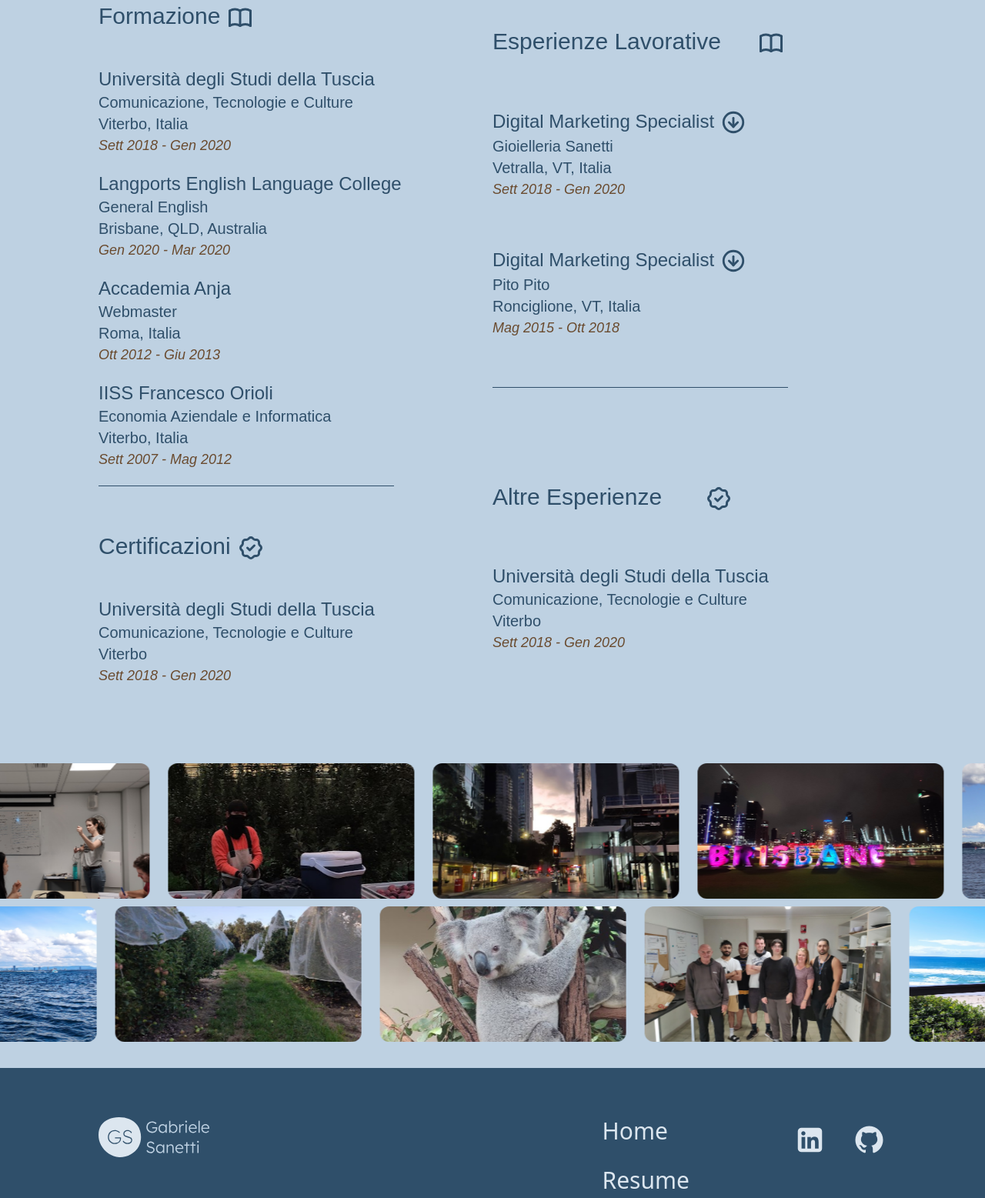
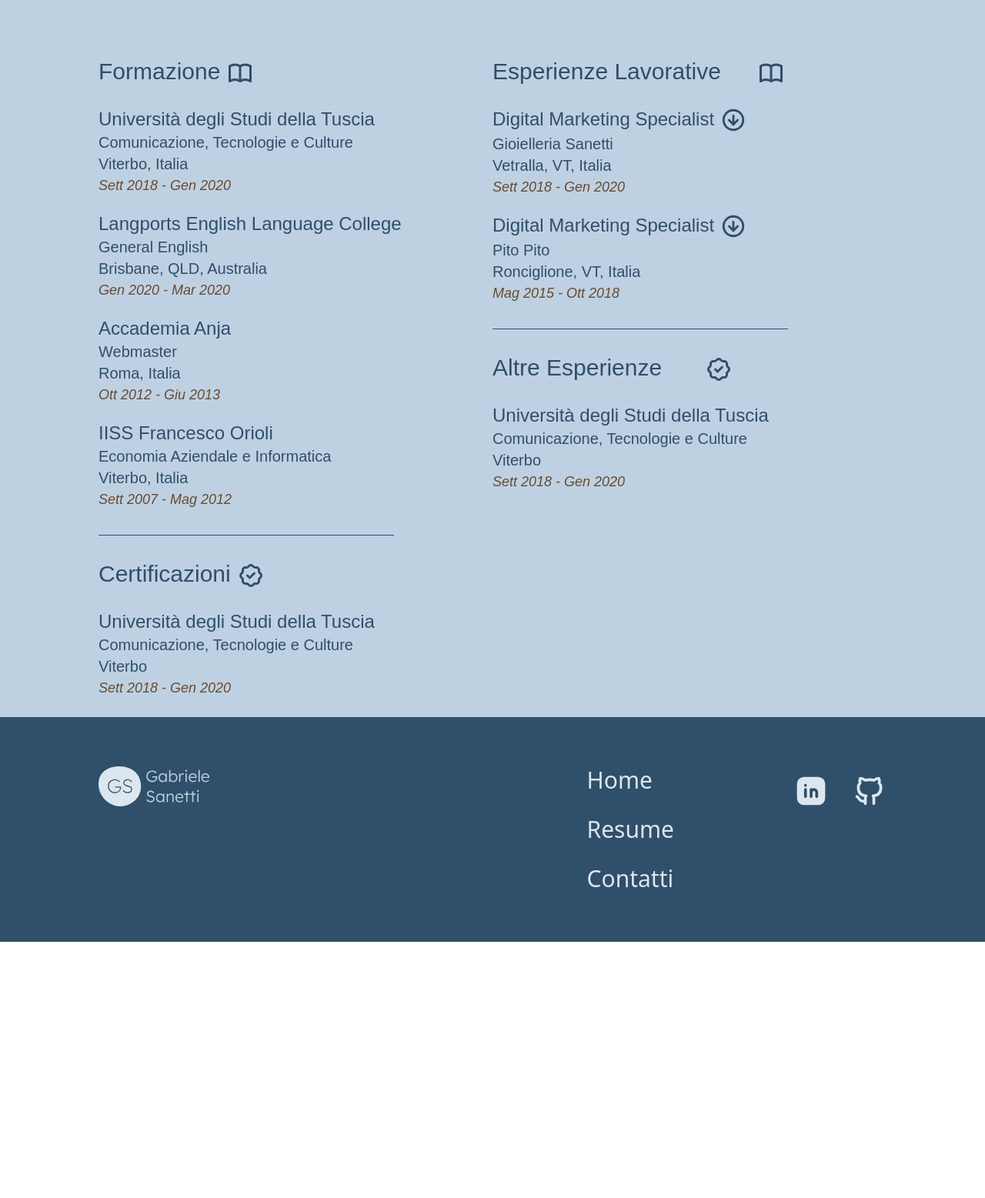
Before and after one commit to GabrieleSanetti/gabrielesanetti.github.io, a website: page index.html in a window 1280 px wide. Shown: the part 485-2042 px from the top of the page at 77% size. After the commit the page ends 1709 px from the top, so only its background shows below. Drawn offline with Linux system fonts and the light colour scheme.

Commit message:
Changed the social icons with svgs' paths Changed the hover state for the footer's menu Fixed the alignment of the two cols grid in desktop version

```diff
--- a/index.html
+++ b/index.html
@@ -51,8 +51,8 @@
                     </svg></a>
                 </div>
                 <div class="grid grid-cols-2 gap-3 md:gap-5 *:text-myblue-400 *:hover:text-myblue-100 *:text-3xl *:md:text-4xl *:transition-colors *:duration-300 w-fit justify-items-end-safe">
-                    <a class="" target="_blank" href="https://www.linkedin.com/in/gabrielesanetti/"><i class="fa-brands fa-square-linkedin"></i></a>
-                    <a class="" target="_blank" href="https://github.com/GabrieleSanetti"><i class="fa-brands fa-github"></i></a>
+                    <a class="" target="_blank" href="https://www.linkedin.com/in/gabrielesanetti/"><svg  xmlns="http://www.w3.org/2000/svg" viewBox="0 0 24 24"  fill="currentColor"  class="w-9 icon icon-tabler icons-tabler-filled icon-tabler-brand-linkedin"><path stroke="none" d="M0 0h24v24H0z" fill="none"/><path d="M17 2a5 5 0 0 1 5 5v10a5 5 0 0 1 -5 5h-10a5 5 0 0 1 -5 -5v-10a5 5 0 0 1 5 -5zm-9 8a1 1 0 0 0 -1 1v5a1 1 0 0 0 2 0v-5a1 1 0 0 0 -1 -1m6 0a3 3 0 0 0 -1.168 .236l-.125 .057a1 1 0 0 0 -1.707 .707v5a1 1 0 0 0 2 0v-3a1 1 0 0 1 2 0v3a1 1 0 0 0 2 0v-3a3 3 0 0 0 -3 -3m-6 -3a1 1 0 0 0 -.993 .883l-.007 .127a1 1 0 0 0 1.993 .117l.007 -.127a1 1 0 0 0 -1 -1" /></svg></a>
+                    <a class="" target="_blank" href="https://github.com/GabrieleSanetti"><svg  xmlns="http://www.w3.org/2000/svg" viewBox="0 0 24 24"  fill="none"  stroke="currentColor"  stroke-width="2"  stroke-linecap="round"  stroke-linejoin="round"  class="w-9 icon icon-tabler icons-tabler-outline icon-tabler-brand-github"><path stroke="none" d="M0 0h24v24H0z" fill="none"/><path d="M9 19c-4.3 1.4 -4.3 -2.5 -6 -3m12 5v-3.5c0 -1 .1 -1.4 -.5 -2c2.8 -.3 5.5 -1.4 5.5 -6a4.6 4.6 0 0 0 -1.3 -3.2a4.2 4.2 0 0 0 -.1 -3.2s-1.1 -.3 -3.5 1.3a12.3 12.3 0 0 0 -6.2 0c-2.4 -1.6 -3.5 -1.3 -3.5 -1.3a4.2 4.2 0 0 0 -.1 3.2a4.6 4.6 0 0 0 -1.3 3.2c0 4.6 2.7 5.7 5.5 6c-.6 .6 -.6 1.2 -.5 2v3.5" /></svg></a>
                 </div>
             </nav>
         </header>
@@ -66,45 +66,45 @@
                     <li class=""><a href="#alesp">Altre Esperienze</a></li>
                 </ul>
             </div>
-            <div class="w-cont mx-auto grid grid-cols-2 justify-items-center-safe *:content-center-safe max-sm:gap-x-12 mb-6">
+            <div class="w-4/5 md:w-2/3 mx-auto grid grid-cols-2 justify-items-center-safe *:content-center-safe max-sm:gap-x-12 mb-6">
                 <h2 class="font-lexend font-light text-5xl md:text-9xl text-myblue-400 justify-self-end-safe">Gabriele<br />Sanetti</h2>
                 <img class="clip-blob w-80" src="assets/img/gabriele-sanetti.webp" alt="">
             </div>
 
-            <div class="w-cont mx-auto grid max-sm:grid-cols-1 grid-cols-2">
-                <div class="grid auto-rows-auto *:mb-5">
-                    <div id="forma" class="grid grid-cols-2 justify-self-start gap-2 content-center-safe">
+            <div class="w-cont mx-auto grid grid-cols-1 md:grid-cols-2 mt-24">
+                <div class="grid auto-rows-auto md:h-max">
+                    <div id="forma" class="grid grid-cols-2 justify-self-start gap-x-2 content-center-safe">
                         <h3 class="font-lex font-normal text-myblue-400 text-2xl md:text-3xl mb-5 md:mb-7 w-fit">Formazione</h3>
                         <svg  xmlns="http://www.w3.org/2000/svg" viewBox="0 0 24 24"  fill="none"  stroke="currentColor"  stroke-width="2"  stroke-linecap="round"  stroke-linejoin="round"  class="icon icon-tabler icons-tabler-outline icon-tabler-book text-myblue-400 w-7 md:w-9 pt-0.5"><path stroke="none" d="M0 0h24v24H0z" fill="none"/><path d="M3 19a9 9 0 0 1 9 0a9 9 0 0 1 9 0" /><path d="M3 6a9 9 0 0 1 9 0a9 9 0 0 1 9 0" /><path d="M3 6l0 13" /><path d="M12 6l0 13" /><path d="M21 6l0 13" /></svg>
                     </div>
-                    <ul class="">
+                    <ul class="mb-5">
                         <li class="font-lex font-light text-myblue-400 text-lg md:text-2xl">Università degli Studi della Tuscia</li>
                         <li class="font-lex font-extralight text-myblue-400 text-base md:text-xl">Comunicazione, Tecnologie e Culture</li>
                         <li class="font-lex font-extralight text-myblue-400 text-sm md:text-xl">Viterbo, Italia</li>
                         <li class="font-lex font-extralight italic text-mybrown-300 text-sm md:text-lg">Sett 2018 - Gen 2020</li>
                     </ul>
-                    <ul>
+                    <ul class="mb-5">
                         <li class="font-lex font-light text-myblue-400 text-lg md:text-2xl">Langports English Language College</li>
                         <li class="font-lex font-extralight text-myblue-400 text-base md:text-xl">General English</li>
                         <li class="font-lex font-extralight text-myblue-400 text-sm md:text-xl">Brisbane, QLD, Australia</li>
                         <li class="font-lex font-extralight italic text-mybrown-300 text-sm md:text-lg">Gen 2020 - Mar 2020</li>
                     </ul>
-                    <ul>
+                    <ul class="mb-5">
                         <li class="font-lex font-light text-myblue-400 text-lg md:text-2xl">Accademia Anja</li>
                         <li class="font-lex font-extralight text-myblue-400 text-base md:text-xl">Webmaster</li>
                         <li class="font-lex font-extralight text-myblue-400 text-sm md:text-xl">Roma, Italia</li>
                         <li class="font-lex font-extralight italic text-mybrown-300 text-sm md:text-lg">Ott 2012 - Giu 2013</li>
                     </ul>
-                    <ul>
+                    <ul class="">
                         <li class="font-lex font-light text-myblue-400 text-lg md:text-2xl">IISS Francesco Orioli</li>
                         <li class="font-lex font-extralight text-myblue-400 text-base md:text-xl">Economia Aziendale e Informatica</li>
                         <li class="font-lex font-extralight text-myblue-400 text-sm md:text-xl">Viterbo, Italia</li>
                         <li class="font-lex font-extralight italic text-mybrown-300 text-sm md:text-lg">Sett 2007 - Mag 2012</li>
                     </ul>
                     <!-- ///FINE FORMAZIONE/// -->
-                    <hr class="text-myblue-400 w-[90%] md:w-[75%]">
+                    <div id="cert" class="text-myblue-400 w-[90%] md:w-[75%] h-px bg-myblue-400 my-8"></div>
                     <!-- ///INIZIO CERITIFICAZIONI/// -->
-                    <div id="cert" class="grid grid-cols-2 justify-self-start gap-2 content-center-safe mt-10">
+                    <div class="grid grid-cols-2 justify-self-start gap-2 content-center-safe">
                         <h3 class="font-lex font-normal text-myblue-400 text-2xl md:text-3xl mb-5 md:mb-7 w-fit">Certificazioni</h3>
                         <svg  xmlns="http://www.w3.org/2000/svg" viewBox="0 0 24 24"  fill="none"  stroke="currentColor"  stroke-width="2"  stroke-linecap="round"  stroke-linejoin="round"  class="icon icon-tabler icons-tabler-outline icon-tabler-rosette-discount-check text-myblue-400 w-7 md:w-9 pt-0.5"><path stroke="none" d="M0 0h24v24H0z" fill="none"/><path d="M5 7.2a2.2 2.2 0 0 1 2.2 -2.2h1a2.2 2.2 0 0 0 1.55 -.64l.7 -.7a2.2 2.2 0 0 1 3.12 0l.7 .7c.412 .41 .97 .64 1.55 .64h1a2.2 2.2 0 0 1 2.2 2.2v1c0 .58 .23 1.138 .64 1.55l.7 .7a2.2 2.2 0 0 1 0 3.12l-.7 .7a2.2 2.2 0 0 0 -.64 1.55v1a2.2 2.2 0 0 1 -2.2 2.2h-1a2.2 2.2 0 0 0 -1.55 .64l-.7 .7a2.2 2.2 0 0 1 -3.12 0l-.7 -.7a2.2 2.2 0 0 0 -1.55 -.64h-1a2.2 2.2 0 0 1 -2.2 -2.2v-1a2.2 2.2 0 0 0 -.64 -1.55l-.7 -.7a2.2 2.2 0 0 1 0 -3.12l.7 -.7a2.2 2.2 0 0 0 .64 -1.55v-1" /><path d="M9 12l2 2l4 -4" /></svg>
                     </div>
@@ -118,12 +118,14 @@
                 <!-- ////////// -->
                 <!-- ///FINE COLONNA SINISTRA/// -->
                 <!-- ////////// -->
-                <div class="grid auto-rows-auto *:mb-5 over">
-                    <div id="esplav" class="grid grid-cols-2 justify-self-start gap-44 content-center-safe pt-3">
+                <div id="esplav" class="md:hidden text-myblue-400 w-[90%] md:w-[75%] h-px bg-myblue-400 my-8"></div>
+
+                <div class="grid auto-rows-auto h-max">
+                    <div class="grid grid-cols-2 justify-self-start gap-x-44 content-center-safe">
                         <h3 class="font-lex font-normal text-myblue-400 text-2xl md:text-3xl mb-5 md:mb-7 w-fit text-nowrap">Esperienze Lavorative</h3>
                         <svg  xmlns="http://www.w3.org/2000/svg" viewBox="0 0 24 24"  fill="none"  stroke="currentColor"  stroke-width="2"  stroke-linecap="round"  stroke-linejoin="round"  class="icon icon-tabler icons-tabler-outline icon-tabler-book text-myblue-400 w-7 md:w-9 pt-0.5"><path stroke="none" d="M0 0h24v24H0z" fill="none"/><path d="M3 19a9 9 0 0 1 9 0a9 9 0 0 1 9 0" /><path d="M3 6a9 9 0 0 1 9 0a9 9 0 0 1 9 0" /><path d="M3 6l0 13" /><path d="M12 6l0 13" /><path d="M21 6l0 13" /></svg>
                     </div>
-                    <ul class="">
+                    <ul class="mb-5">
                         <li class="">
                             <ul class="grid grid-cols-2 gap-x-45 md:gap-x-20">
                                 <li class="font-lex font-light text-myblue-400 text-lg md:text-2xl text-nowrap">Digital Marketing Specialist</li>
@@ -146,9 +148,9 @@
                         <li class="font-lex font-extralight italic text-mybrown-300 text-sm md:text-lg">Mag 2015 - Ott 2018</li>
                     </ul>
                     <!-- ///FINE FORMAZIONE/// -->
-                    <hr class="text-myblue-400 w-[90%] md:w-[75%]">
+                    <div id="alesp" class="text-myblue-400 w-[90%] md:w-[75%] h-px bg-myblue-400 my-8"></div>
 
-                    <div id="alesp" class="grid grid-cols-2 justify-self-start gap-14 content-center-safe mt-10">
+                    <div class="grid grid-cols-2 justify-self-start gap-x-14 content-center-safe">
                         <h3 class="font-lex font-normal text-myblue-400 text-2xl md:text-3xl mb-5 md:mb-7 w-fit text-nowrap">Altre Esperienze</h3>
                         <svg  xmlns="http://www.w3.org/2000/svg" viewBox="0 0 24 24"  fill="none"  stroke="currentColor"  stroke-width="2"  stroke-linecap="round"  stroke-linejoin="round"  class="icon icon-tabler icons-tabler-outline icon-tabler-rosette-discount-check text-myblue-400 w-7 md:w-9 pt-0.5"><path stroke="none" d="M0 0h24v24H0z" fill="none"/><path d="M5 7.2a2.2 2.2 0 0 1 2.2 -2.2h1a2.2 2.2 0 0 0 1.55 -.64l.7 -.7a2.2 2.2 0 0 1 3.12 0l.7 .7c.412 .41 .97 .64 1.55 .64h1a2.2 2.2 0 0 1 2.2 2.2v1c0 .58 .23 1.138 .64 1.55l.7 .7a2.2 2.2 0 0 1 0 3.12l-.7 .7a2.2 2.2 0 0 0 -.64 1.55v1a2.2 2.2 0 0 1 -2.2 2.2h-1a2.2 2.2 0 0 0 -1.55 .64l-.7 .7a2.2 2.2 0 0 1 -3.12 0l-.7 -.7a2.2 2.2 0 0 0 -1.55 -.64h-1a2.2 2.2 0 0 1 -2.2 -2.2v-1a2.2 2.2 0 0 0 -.64 -1.55l-.7 -.7a2.2 2.2 0 0 1 0 -3.12l.7 -.7a2.2 2.2 0 0 0 .64 -1.55v-1" /><path d="M9 12l2 2l4 -4" /></svg>
                     </div>
@@ -162,7 +164,7 @@
             </div>
 
             <!-- ///IMMAGINI SCROLL/// -->
-            <div class="relative grid my-20 mb-2.5 w-full overflow-hidden">
+            <div class="hidden relative grid my-20 mb-2.5 w-full overflow-hidden">
                 <ul class="grid auto-cols-auto grid-flow-col justify-items-center-safe content-center-safe *:mx-3 *:rounded-xl motion-safe:animate-horiz
                 [&>li]:w-60 [&>li]:h-[132px] min-md:[&>li]:w-80 min-md:[&>li]:h-44 [&>li]:overflow-hidden [&>li>img]:w-full [&>li>img]:h-full [&>li>img]:object-cover">
                     <li class=""><img class="" src="assets/img/casino-brisbane.jpg" alt=""></li>
@@ -186,7 +188,7 @@
                 </ul>
             </div>
 
-            <div class="relative grid my-2.5 max-w- overflow-hidden">
+            <div class="hidden relative grid my-2.5 max-w- overflow-hidden">
                 <ul class="grid auto-cols-auto grid-flow-col justify-items-center-safe content-center-safe *:mx-3 *:rounded-xl motion-safe:animate-horiz-reverse
                 [&>li]:w-60 [&>li]:h-[132px] min-md:[&>li]:w-80 min-md:[&>li]:h-44 [&>li]:overflow-hidden [&>li>img]:w-full [&>li>img]:h-full [&>li>img]:object-cover">
                     <li class=""><img class="" src="assets/img/koala-riserva-brisbane-australia.jpg" alt=""></li>
@@ -237,16 +239,17 @@
                     </svg>
                 </div>
                 <div class="text-lg md:text-3xl max-sm:w-full max-sm:my-4">
-                    <ul class="max-sm:grid max-sm:grid-cols-3 max-sm:text-center max-sm:items-center-safe *:md:mb-7 *:md:last:mb-0"><!-- *:mb-3 *:last:mb-0 -->
-                        <li class=""><a href="">Home</a></li>
+                    <ul class="max-sm:grid max-sm:grid-cols-3 max-sm:text-center max-sm:items-center-safe *:md:mb-7 *:md:last:mb-0
+                    [&>li>a]:hover:bg-myblue-200 [&>li>a]:px-5 [&>li>a]:hover:text-myblue-400 [&>li>a]:rounded-md [&>li>a]:py-3"><!-- *:mb-3 *:last:mb-0 -->
+                        <li><a href="">Home</a></li>
                         <li><a href="">Resume</a></li>
                         <li><a href="">Contatti</a></li>
                     </ul>
                 </div>
                 <div class="text-4xl max-sm:w-full mt-2.5">
                     <ul class="grid grid-cols-2 max-sm:grid-cols-4 max-sm:text-center max-sm:items-center-safe md:gap-x-8 *:md:mb-7 *:md:last:mb-0"><!--*:mb-3 *:last:mb-0-->
-                        <li class="max-sm:col-start-2 max-sm:col-end-3"><a class="" target="_blank" href="https://www.linkedin.com/in/gabrielesanetti/"><i class="fa-brands fa-square-linkedin"></i></a></li>
-                        <li class="max-sm:col-start-3 max-sm:col-end-4"><a class="" target="_blank" href="https://github.com/GabrieleSanetti"><i class="fa-brands fa-github"></i></a></li>
+                        <li class="max-sm:col-start-2 max-sm:col-end-3"><a class="" target="_blank" href="https://www.linkedin.com/in/gabrielesanetti/"><svg  xmlns="http://www.w3.org/2000/svg" viewBox="0 0 24 24"  fill="currentColor"  class="w-11 icon icon-tabler icons-tabler-filled icon-tabler-brand-linkedin"><path stroke="none" d="M0 0h24v24H0z" fill="none"/><path d="M17 2a5 5 0 0 1 5 5v10a5 5 0 0 1 -5 5h-10a5 5 0 0 1 -5 -5v-10a5 5 0 0 1 5 -5zm-9 8a1 1 0 0 0 -1 1v5a1 1 0 0 0 2 0v-5a1 1 0 0 0 -1 -1m6 0a3 3 0 0 0 -1.168 .236l-.125 .057a1 1 0 0 0 -1.707 .707v5a1 1 0 0 0 2 0v-3a1 1 0 0 1 2 0v3a1 1 0 0 0 2 0v-3a3 3 0 0 0 -3 -3m-6 -3a1 1 0 0 0 -.993 .883l-.007 .127a1 1 0 0 0 1.993 .117l.007 -.127a1 1 0 0 0 -1 -1" /></svg></a></li>
+                        <li class="max-sm:col-start-3 max-sm:col-end-4"><a class="" target="_blank" href="https://github.com/GabrieleSanetti"><svg  xmlns="http://www.w3.org/2000/svg" viewBox="0 0 24 24"  fill="none"  stroke="currentColor"  stroke-width="2"  stroke-linecap="round"  stroke-linejoin="round"  class="w-11 icon icon-tabler icons-tabler-outline icon-tabler-brand-github"><path stroke="none" d="M0 0h24v24H0z" fill="none"/><path d="M9 19c-4.3 1.4 -4.3 -2.5 -6 -3m12 5v-3.5c0 -1 .1 -1.4 -.5 -2c2.8 -.3 5.5 -1.4 5.5 -6a4.6 4.6 0 0 0 -1.3 -3.2a4.2 4.2 0 0 0 -.1 -3.2s-1.1 -.3 -3.5 1.3a12.3 12.3 0 0 0 -6.2 0c-2.4 -1.6 -3.5 -1.3 -3.5 -1.3a4.2 4.2 0 0 0 -.1 3.2a4.6 4.6 0 0 0 -1.3 3.2c0 4.6 2.7 5.7 5.5 6c-.6 .6 -.6 1.2 -.5 2v3.5" /></svg></a></li>
                     </ul>
                 </div>
             </div>
```
Also changed, not shown: assets/css/index.css.
